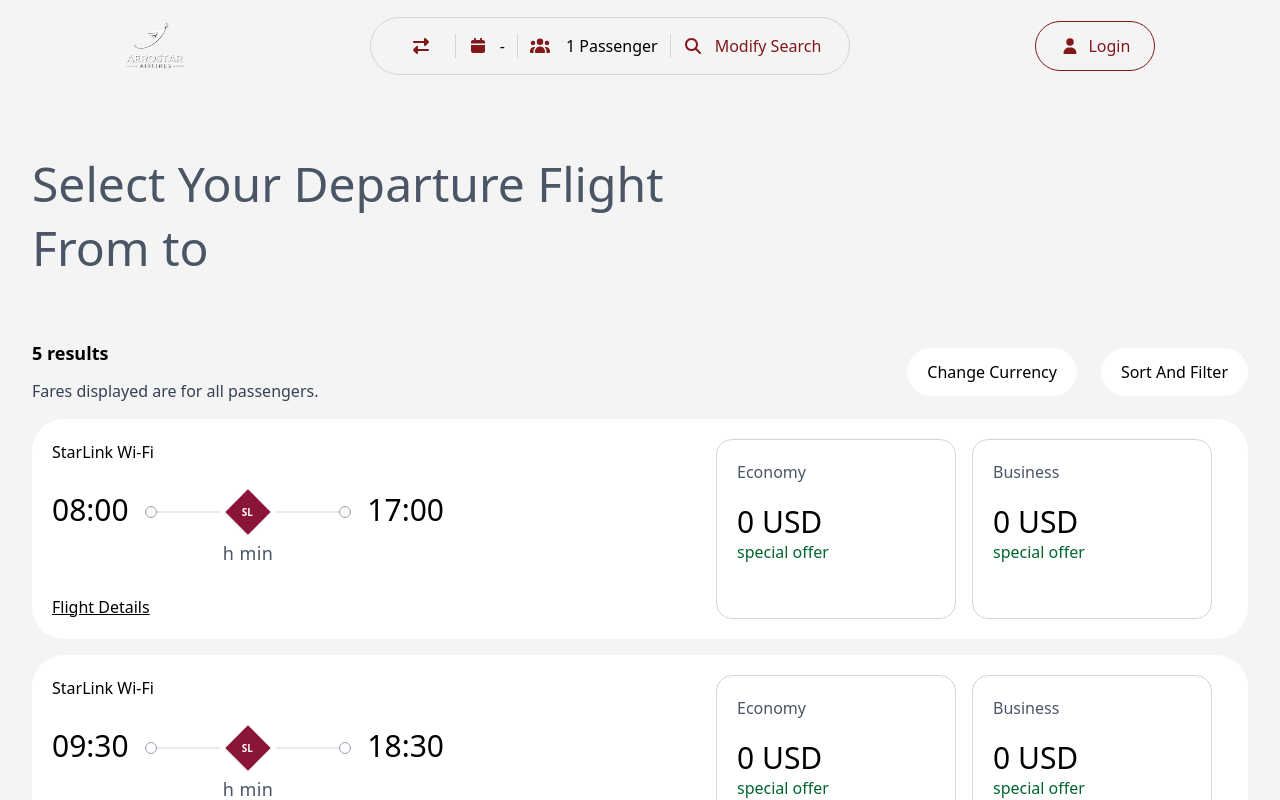
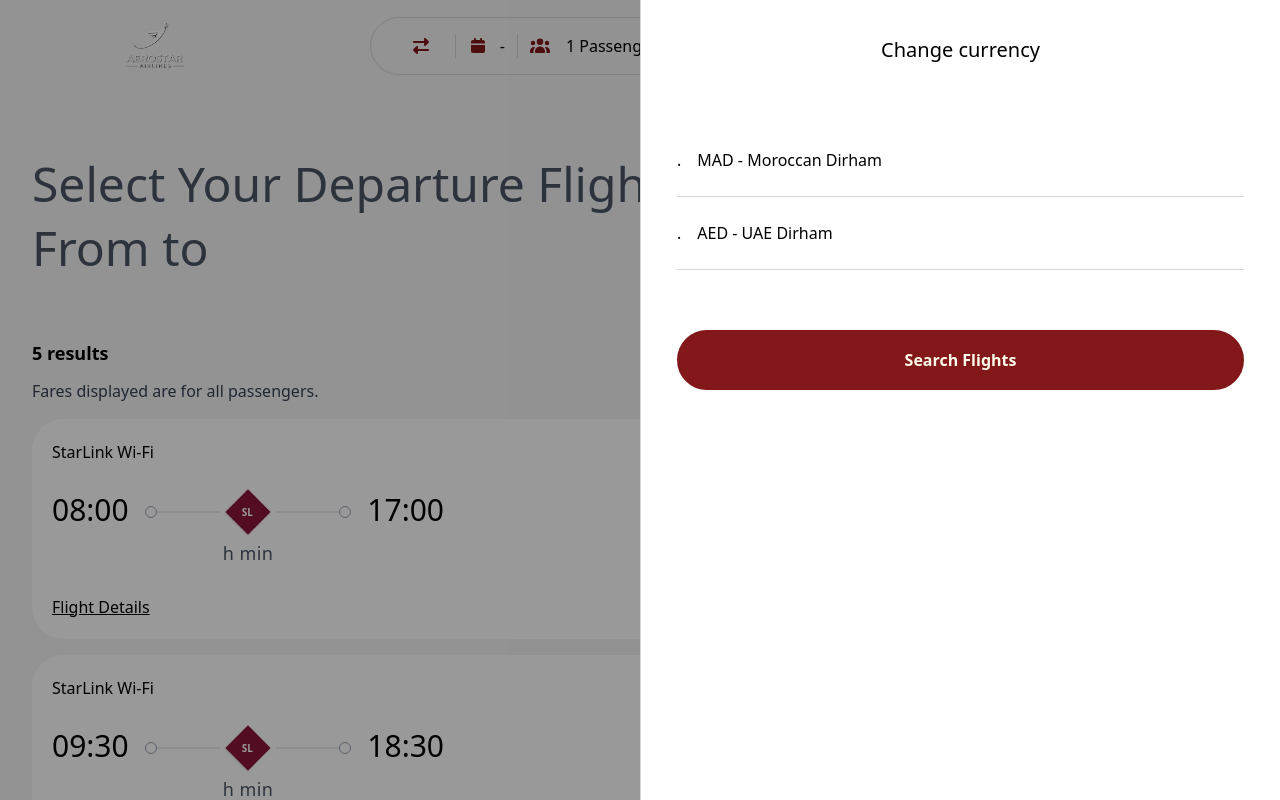
Before and after one commit to 20Salah02/Airlines-WebSite, a Next.js app: page /Booking in a window 1280 px wide. Both pictures are taken after a click on the button "Change Currency". Shown: the top 800 px of the page. Built offline with nearby package versions, Linux system fonts and the light colour scheme.

Commit message:
creat currency Context and changeCurrency file

```diff
--- /dev/null
+++ b/app/contexts/currencyContext.tsx
@@ -0,0 +1,79 @@
+import { createContext , useContext , useState ,useEffect , ReactNode } from "react";
+
+
+// types
+type Currency = "USD" | "EUR" | "MAD" | "AED" | "GBP" | "JPY" | "CAD" | "AUD" | "CHF" | "CNY" | "SAR" | "INR"
+
+type CurrencyContextType ={
+    currency : Currency
+    setCurrency : (c: Currency) => void
+    rates : {[key : string] : number}
+    convert : (price : number) => number
+    format : (price : number) => string
+}
+
+const CurrencyContext = createContext<CurrencyContextType | null>(null)
+
+export function CurrecyProvider({children} : {children : ReactNode}){
+
+    const [currency, setCurrency] = useState<Currency>(() => {
+    if (typeof window !== "undefined") {
+        const saved = localStorage.getItem("currency") as Currency
+        if (saved) return saved
+    }
+    return "USD"
+    })
+
+    const [rates, setRates] = useState<{ [key: string]: number }>(() => {
+        if (typeof window !== "undefined") {
+            const cached = localStorage.getItem("rates")
+            if (cached) return JSON.parse(cached)
+        }
+        return {}
+    })
+
+    useEffect(() => {
+        if (Object.keys(rates).length > 0) return
+
+        fetch("https://api.exchangerate-api.com/v4/latest/USD")
+            .then(res => res.json())
+            .then(data => {
+            setRates(data.rates)
+            localStorage.setItem("rates", JSON.stringify(data.rates))
+            localStorage.setItem("rates_time", Date.now().toString())
+            })
+    }, [])
+
+    //
+    useEffect(() => {
+        localStorage.setItem("currency" , currency)
+    },[currency])
+
+    //
+    function convert(price: number){
+        if (!rates[currency]) return price
+        return price * rates[currency]
+    }
+
+    function format(price: number){
+        const value = convert(price)
+
+        return new Intl.NumberFormat("en-US", {
+            style: "currency",
+            currency,
+        }).format(value)
+    }
+
+    return(
+        <CurrencyContext.Provider value={{currency ,setCurrency ,rates , convert ,format}}>
+            {children}
+        </CurrencyContext.Provider>
+    )
+}
+
+
+export const useCurrency = () => {
+  const ctx = useContext(CurrencyContext)
+  if (!ctx) throw new Error("useCurrency must be used inside CurrencyProvider")
+  return ctx
+}
--- /dev/null
+++ b/app/flies/Booking/Containers/changeCurrency.tsx
@@ -0,0 +1,29 @@
+
+
+
+
+
+export default function ChangeCurrency(){
+
+
+    return(
+        <div className="bg-white p-9 border-l border-l-gray-300 h-screen space-y-15">
+            <h1 className="flex justify-center text-xl">Change currency</h1>
+            <div>
+                <div className="flex items-center space-x-4 py-6 border-b border-b-gray-300">
+                    <div>
+                        .
+                    </div>
+                    <h3>MAD - Moroccan Dirham</h3>
+                </div>
+                <div className="flex items-center space-x-4 py-6 border-b border-b-gray-300">
+                    <div>
+                        .
+                    </div>
+                    <h3>AED - UAE Dirham</h3>
+                </div>
+            </div>
+            <button className="bg-red-900 border-2 border-red-900 rounded-full w-full px-8 py-4  font-bold text-md text-amber-50 cursor-pointer">Search Flights</button>
+        </div>
+    )
+}
--- a/app/flies/Booking/Containers/flightsresults.tsx
+++ b/app/flies/Booking/Containers/flightsresults.tsx
@@ -10,6 +10,7 @@ import { useSearchParams , useRouter } from "next/navigation"
 import EcoClass from "./BookingClass/economieClass"
 import BusinessClass from "./BookingClass/businessClass"
 import FlightDetails from "./flightDetails"
+import ChangeCurrency from "./changeCurrency"
 
 //
 import { FareType } from "@/app/contexts/bookingContext"
@@ -25,6 +26,7 @@ export default function FlightResults(){
 
     const [openClass, setOpenClass] = useState<{ index: number; type: "eco" | "business" } | null>(null)
     const [openResult, setOpenResult] = useState<OpenResultType | null>(null)
+    const [openCurrency , setOpenCurrency] = useState<boolean | null>(false)
 
     const FlightsSchedules = [
         { departureHour: 8,  departureMin: 0  },
@@ -136,7 +138,12 @@ export default function FlightResults(){
                     <p className="text-gray-700">Fares displayed are for all passengers.</p>
                 </div>
                 <div>
-                    <button className="bg-white py-3 px-5 rounded-4xl mx-6 font-normal cursor-pointer">Change Currency</button>
+                    <button
+                        onClick={() => setOpenCurrency(prev => !prev)}
+                        className="bg-white py-3 px-5 rounded-4xl mx-6 font-normal cursor-pointer"
+                    >
+                            Change Currency
+                    </button>
                     <button  className="bg-white py-3 px-5 rounded-4xl font-normal cursor-pointer">Sort And Filter</button>
                 </div>
             </div>
@@ -263,6 +270,29 @@ export default function FlightResults(){
                 </div>
             </div>
 
+
+            <div
+                className={`
+                    fixed inset-0 z-40 bg-black/40
+                    transition-opacity duration-300
+                    ${openCurrency ? "opacity-100 " : "opacity-0 pointer-events-none"}
+                `}
+                onClick={() => setOpenCurrency(null)}
+            >
+                <div
+                    className={`
+                        absolute top-0 right-0 h-screen w-1/2 bg-white
+                        transition-transform duration-300
+                        ${openCurrency ? "translate-x-0" : "translate-x-full"}
+                    `}
+                    onClick={(e) => e.stopPropagation()}
+                >
+                    {openCurrency && (
+                        <ChangeCurrency/>
+                    )}
+                </div>
+            </div>
+
         </div>
     )
 }
```
